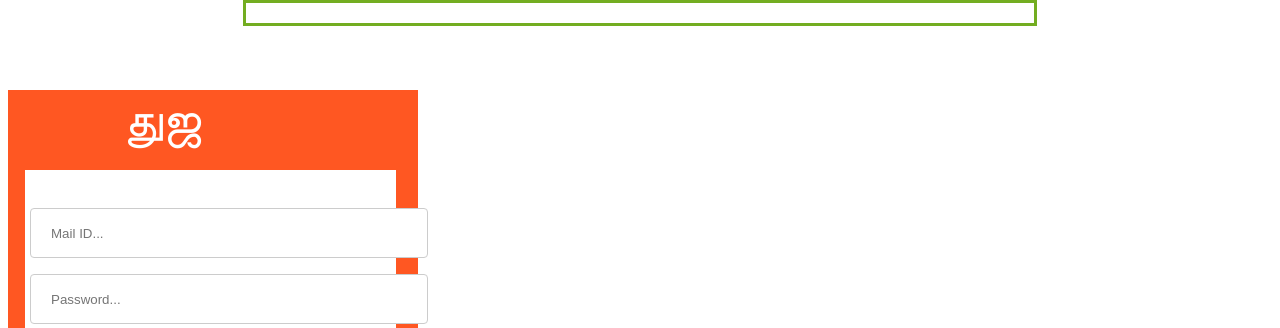
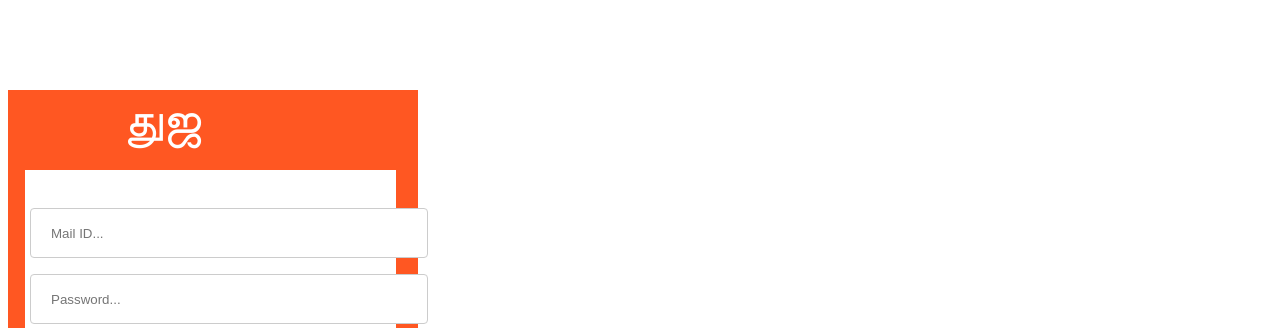
Before and after one commit to JAGAGANESH/DUJA, a plain HTML site: page login.html in a window 1280 px wide. Shown: the top 328 px of the page. Drawn offline with Linux system fonts and the light colour scheme.

Commit message:
Update login.html

```diff
--- a/login.html
+++ b/login.html
@@ -54,12 +54,11 @@ div1 {
   }
 }
 @media screen and (min-width: 768px) {
-	.centerweb {margin: auto;width: 60%;border: 3px solid #73AD21;padding: 10px;}
 	.rectangle1 {width: 32%;}
 	.rectangle2 {width: 29%;}
 }
 </style>
-<body class="centerweb">
+<body>
 <div class="rectangle1"></div>
 <div class="rectangle2"></div>
 <img src="button_logo.png" width="200" height="75" style="position:absolute;top:350px;left:77px;" onclick="signIn();">
```
